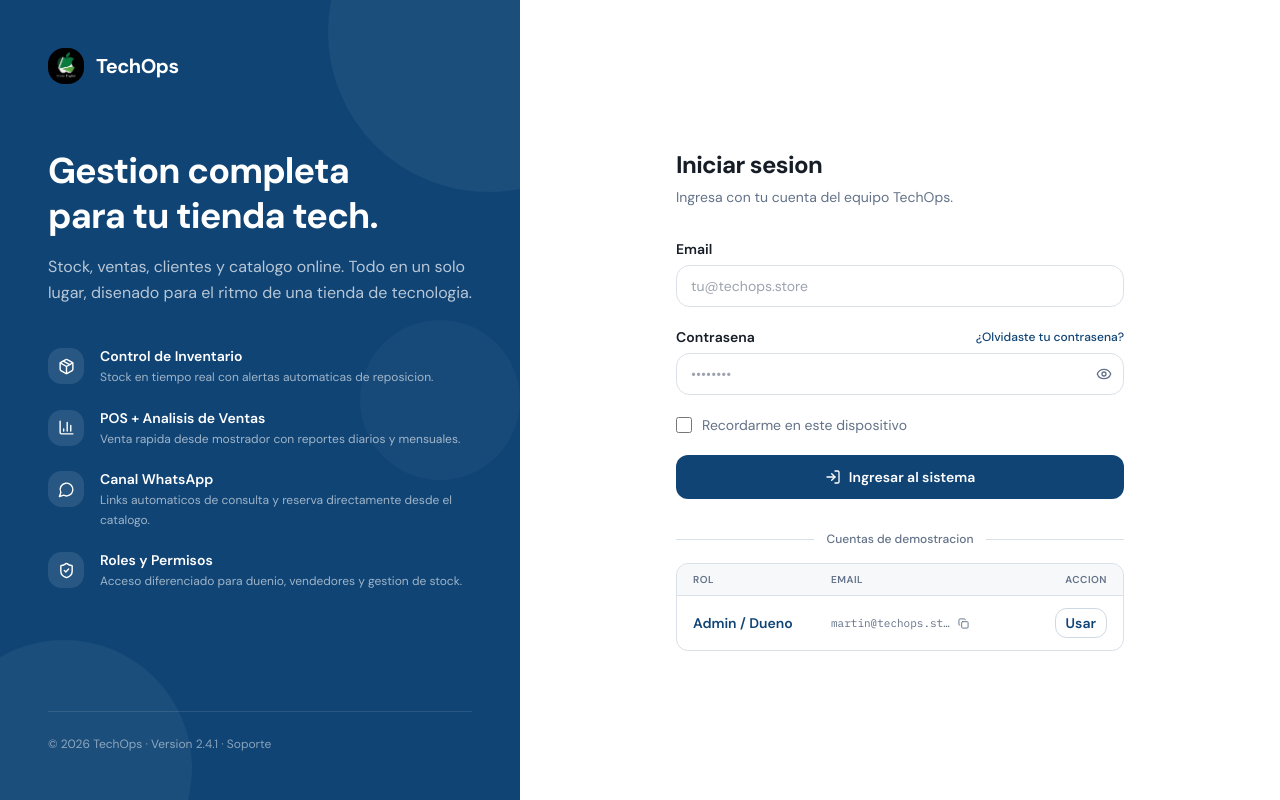
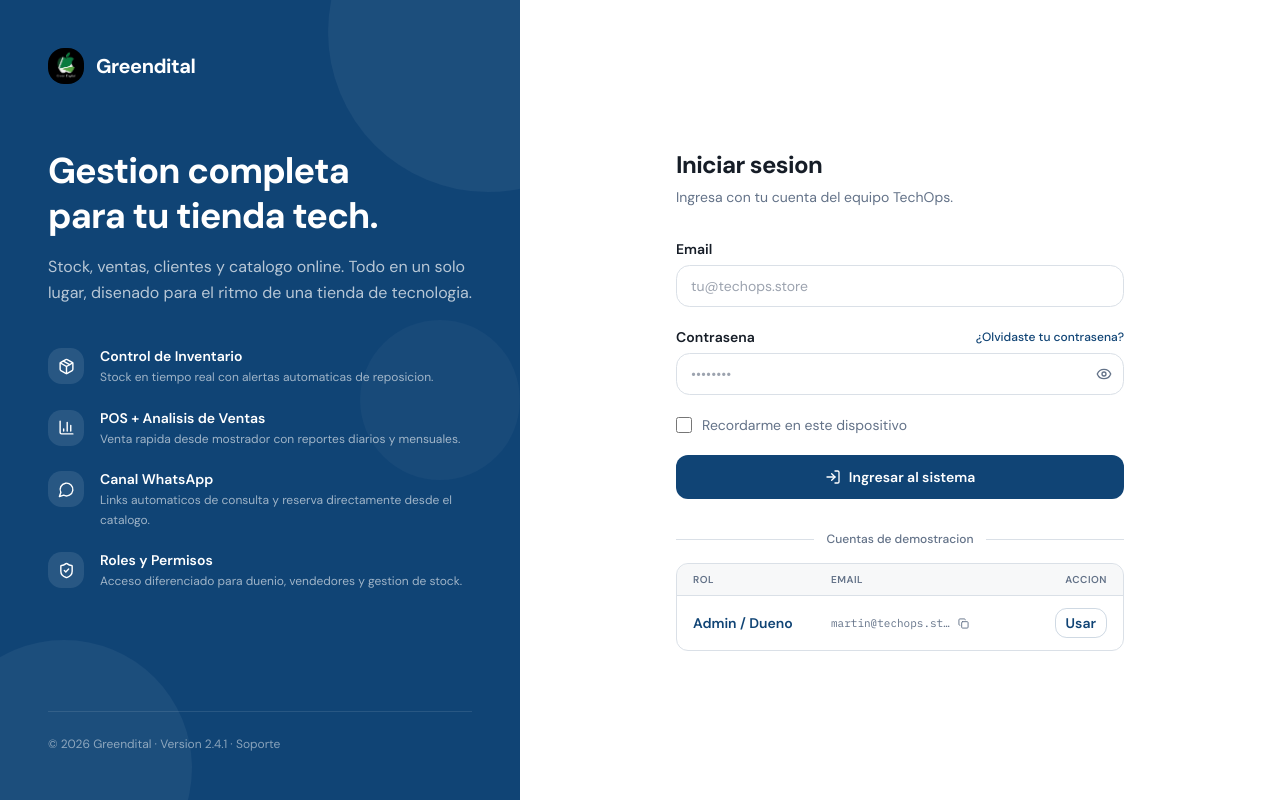
Before and after one commit to FabriBenitez/Greendital, a Next.js app: page /sign-up-login in a window 1280 px wide. Built offline with nearby package versions, Linux system fonts and the light colour scheme.

Commit message:
Terminado

```diff
--- a/index.html
+++ b/index.html
@@ -10,7 +10,7 @@
       name="description"
       content="Prototipo de sistema para tienda tecnológica con catálogo, POS y WhatsApp."
     />
-    <title>GTX Tech Store</title>
+    <title>Greendital</title>
   </head>
   <body>
     <div id="root"></div>
--- a/src/app/sign-up-login/components/BrandPanel.tsx
+++ b/src/app/sign-up-login/components/BrandPanel.tsx
@@ -38,7 +38,7 @@ export default function BrandPanel() {
       <div className="relative z-10">
         <div className="mb-16 flex items-center gap-3">
           <AppLogo size={36} className="rounded-2xl" />
-          <span className="text-xl font-bold tracking-tight text-white">TechOps</span>
+          <span className="text-xl font-bold tracking-tight text-white">Greendital</span>
         </div>
 
         <div className="mb-10">
@@ -72,7 +72,7 @@ export default function BrandPanel() {
       </div>
 
       <div className="relative z-10 border-t border-white/10 pt-6 text-xs text-white/50">
-        © 2026 TechOps · Version 2.4.1 · Soporte
+        © 2026 Greendital · Version 2.4.1 · Soporte
       </div>
     </div>
   )
```
